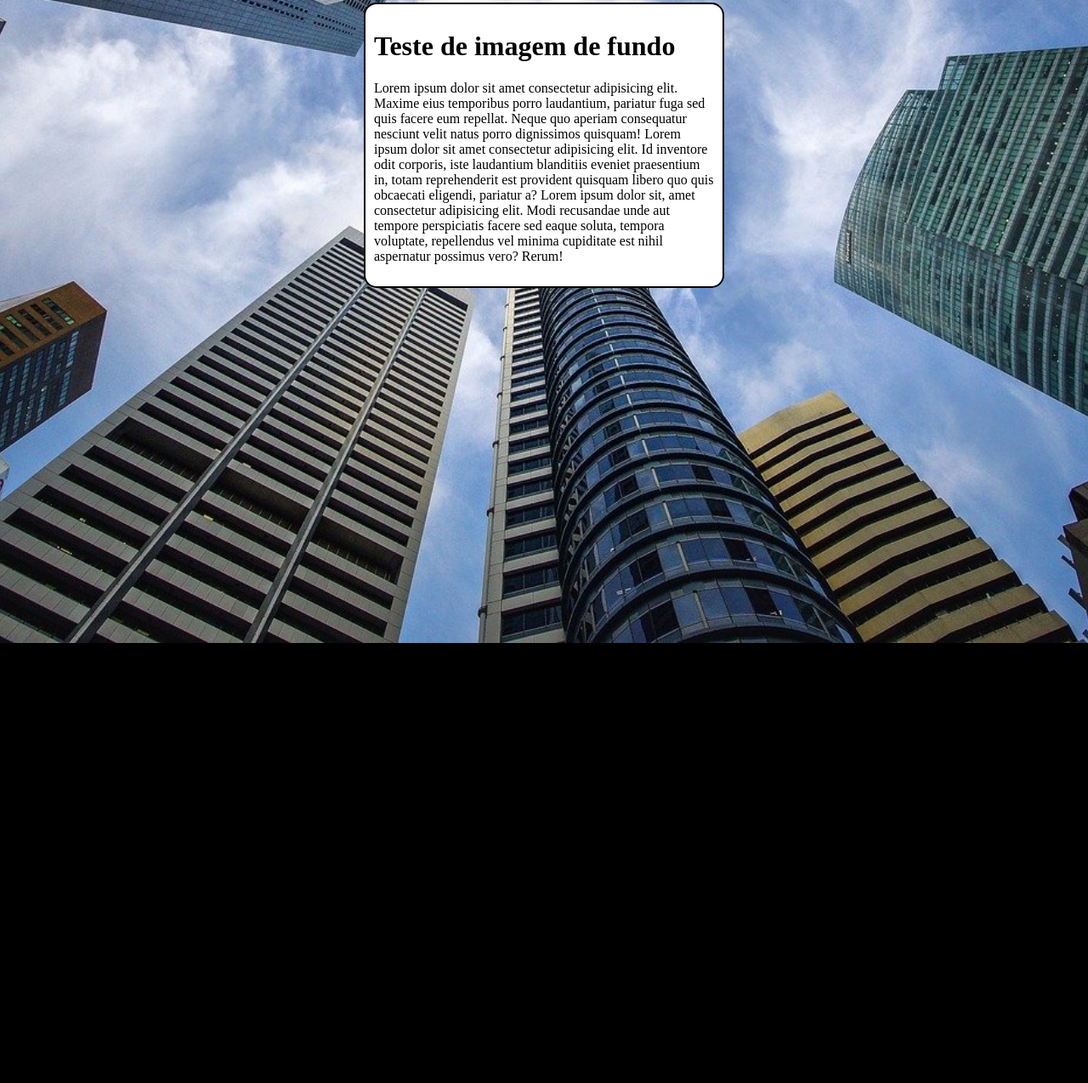
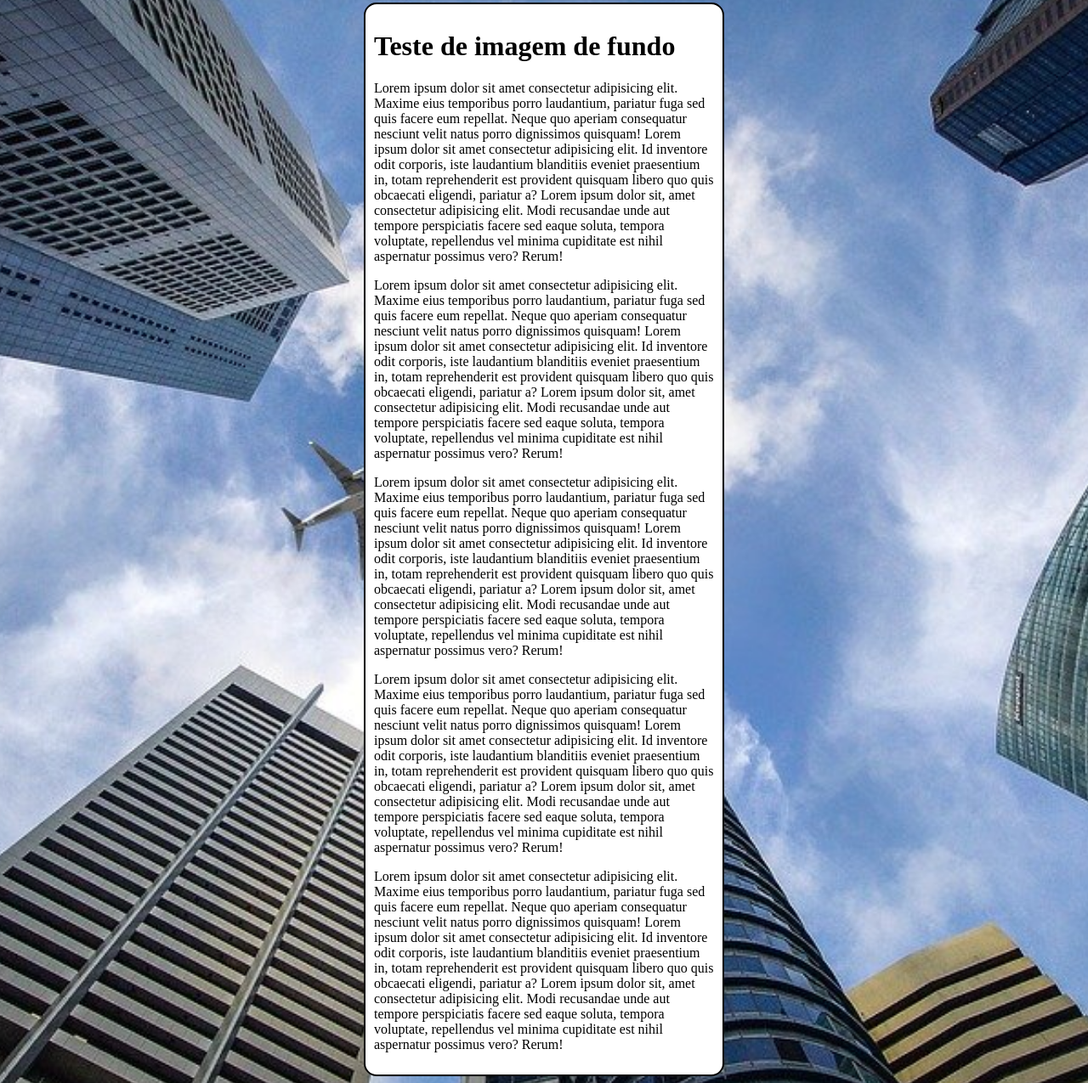
Before and after one commit to LeoSilvvaSantos/html-css, a plain HTML site: page EXERCICIOS/exercicio 22/fundo006.html in a window 1280 px wide. Shown: the part 5-1280 px from the top of the page at 85% size. Before the commit the page ends 800 px from the top, so only its background shows below. Drawn offline with Linux system fonts and the light colour scheme.

Commit message:
testando tamanho da imagem e suas adaptações...

```diff
--- a/EXERCICIOS/exercicio 22/fundo006.html
+++ b/EXERCICIOS/exercicio 22/fundo006.html
@@ -12,7 +12,7 @@
             background-image: url('imagens/wallpaper002.jpg');
             background-repeat: no-repeat ;
             background-position: center ;
-            background-size: 220vh;
+            background-size: 343vh;
         }
 
         main {
@@ -33,6 +33,10 @@
     <main>
         <h1>Teste de imagem de fundo</h1>
         <p>Lorem ipsum dolor sit amet consectetur adipisicing elit. Maxime eius temporibus porro laudantium, pariatur fuga sed quis facere eum repellat. Neque quo aperiam consequatur nesciunt velit natus porro dignissimos quisquam! Lorem ipsum dolor sit amet consectetur adipisicing elit. Id inventore odit corporis, iste laudantium blanditiis eveniet praesentium in, totam reprehenderit est provident quisquam libero quo quis obcaecati eligendi, pariatur a? Lorem ipsum dolor sit, amet consectetur adipisicing elit. Modi recusandae unde aut tempore perspiciatis facere sed eaque soluta, tempora voluptate, repellendus vel minima cupiditate est nihil aspernatur possimus vero? Rerum!</p>
+        <p>Lorem ipsum dolor sit amet consectetur adipisicing elit. Maxime eius temporibus porro laudantium, pariatur fuga sed quis facere eum repellat. Neque quo aperiam consequatur nesciunt velit natus porro dignissimos quisquam! Lorem ipsum dolor sit amet consectetur adipisicing elit. Id inventore odit corporis, iste laudantium blanditiis eveniet praesentium in, totam reprehenderit est provident quisquam libero quo quis obcaecati eligendi, pariatur a? Lorem ipsum dolor sit, amet consectetur adipisicing elit. Modi recusandae unde aut tempore perspiciatis facere sed eaque soluta, tempora voluptate, repellendus vel minima cupiditate est nihil aspernatur possimus vero? Rerum!</p>
+        <p>Lorem ipsum dolor sit amet consectetur adipisicing elit. Maxime eius temporibus porro laudantium, pariatur fuga sed quis facere eum repellat. Neque quo aperiam consequatur nesciunt velit natus porro dignissimos quisquam! Lorem ipsum dolor sit amet consectetur adipisicing elit. Id inventore odit corporis, iste laudantium blanditiis eveniet praesentium in, totam reprehenderit est provident quisquam libero quo quis obcaecati eligendi, pariatur a? Lorem ipsum dolor sit, amet consectetur adipisicing elit. Modi recusandae unde aut tempore perspiciatis facere sed eaque soluta, tempora voluptate, repellendus vel minima cupiditate est nihil aspernatur possimus vero? Rerum!</p>
+        <p>Lorem ipsum dolor sit amet consectetur adipisicing elit. Maxime eius temporibus porro laudantium, pariatur fuga sed quis facere eum repellat. Neque quo aperiam consequatur nesciunt velit natus porro dignissimos quisquam! Lorem ipsum dolor sit amet consectetur adipisicing elit. Id inventore odit corporis, iste laudantium blanditiis eveniet praesentium in, totam reprehenderit est provident quisquam libero quo quis obcaecati eligendi, pariatur a? Lorem ipsum dolor sit, amet consectetur adipisicing elit. Modi recusandae unde aut tempore perspiciatis facere sed eaque soluta, tempora voluptate, repellendus vel minima cupiditate est nihil aspernatur possimus vero? Rerum!</p>
+        <p>Lorem ipsum dolor sit amet consectetur adipisicing elit. Maxime eius temporibus porro laudantium, pariatur fuga sed quis facere eum repellat. Neque quo aperiam consequatur nesciunt velit natus porro dignissimos quisquam! Lorem ipsum dolor sit amet consectetur adipisicing elit. Id inventore odit corporis, iste laudantium blanditiis eveniet praesentium in, totam reprehenderit est provident quisquam libero quo quis obcaecati eligendi, pariatur a? Lorem ipsum dolor sit, amet consectetur adipisicing elit. Modi recusandae unde aut tempore perspiciatis facere sed eaque soluta, tempora voluptate, repellendus vel minima cupiditate est nihil aspernatur possimus vero? Rerum!</p>
     </main>
 
 
```
